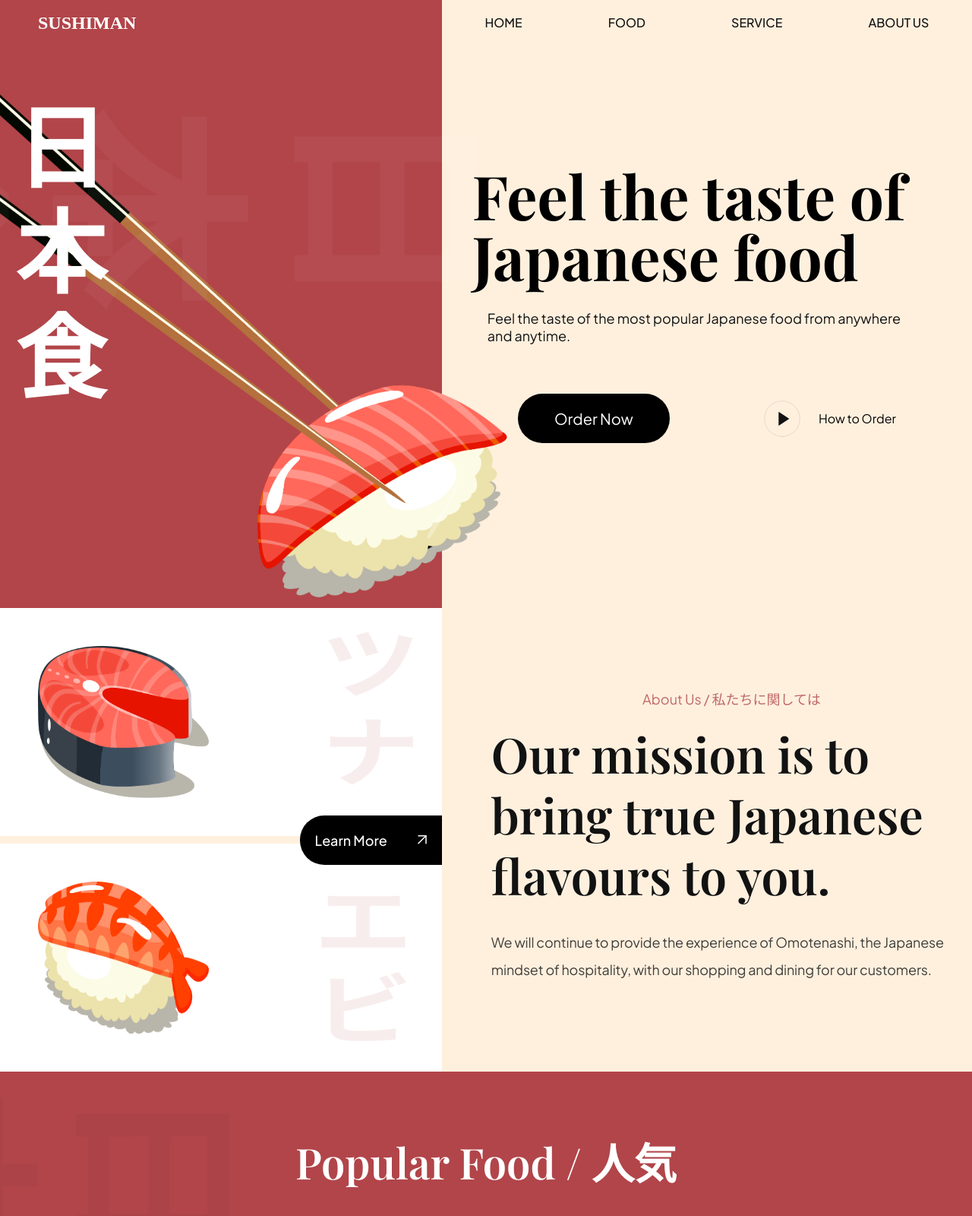
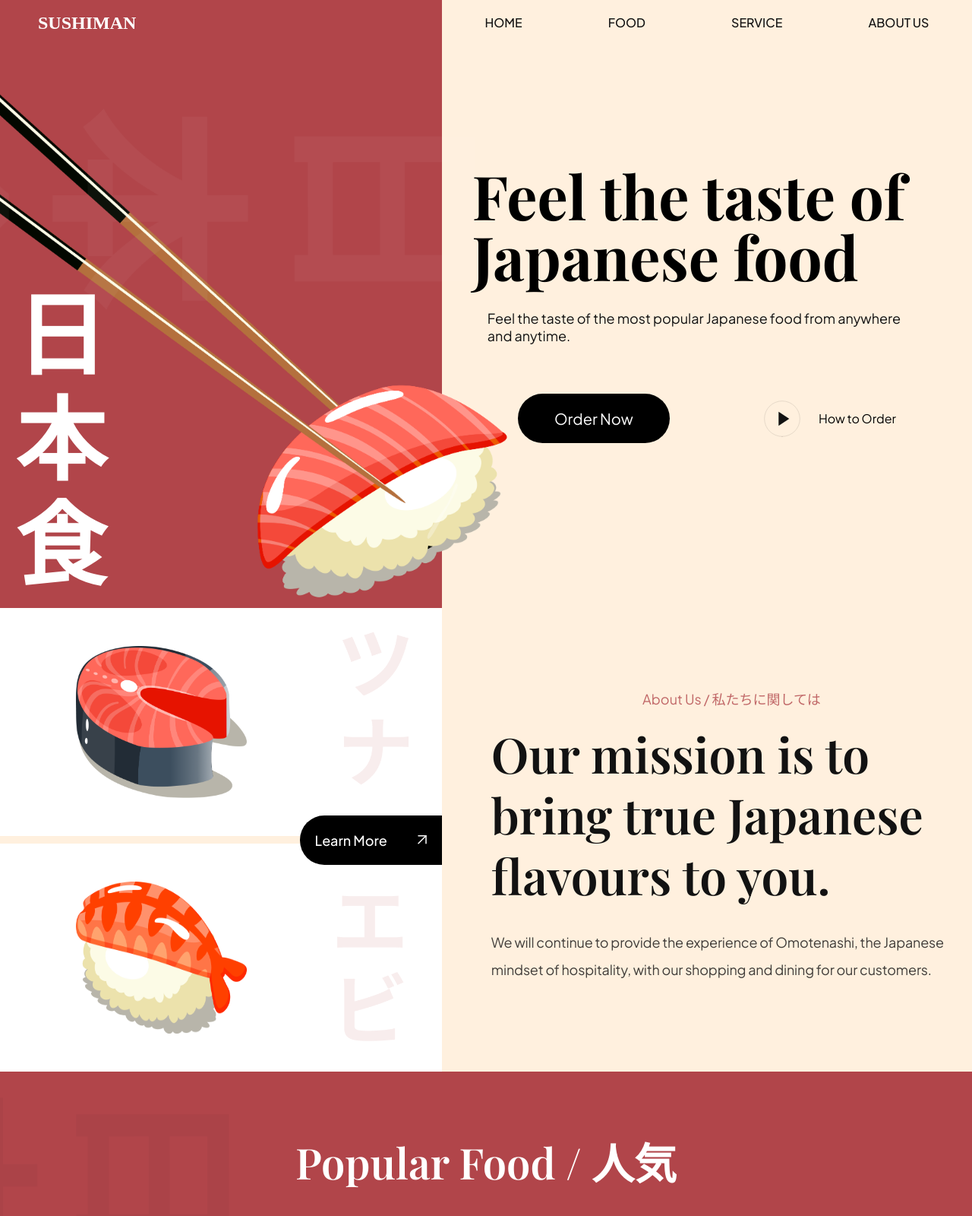
Before and after one commit to SanthaKudu47/shushi, a website built with Vite: page index.html in a window 1280 px wide. Shown: the top 1600 px of the page at 76% size. Built offline with nearby package versions, Linux system fonts and the light colour scheme.

Commit message:
refactor:added animations to section one

```diff
--- a/css/hero/hero.css
+++ b/css/hero/hero.css
@@ -30,11 +30,10 @@
     font-size: 60px;
     line-height: 85px;
     color: #fff;
+    bottom: 550px;
 }
 
-.hero__left--img h2 {
-    top: 100px;
-}
+
 
 .hero__right--buttons {
     margin-left: 5px;
@@ -192,23 +191,29 @@
 
     }
 
+    .hero__left--img {
+        position: relative;
+    }
+
     .hero__left--img img {
         margin-top: 40px;
         width: 120%;
         height: 100%;
         object-fit: contain;
 
+
+
     }
 
     .hero__left--img h2 {
         position: absolute;
-        bottom: 0;
-        padding: 20px;
+        color: #fff;
         font-family: var(--playfair-display);
         font-weight: 700;
         font-size: 120px;
         line-height: 138px;
-        color: #fff;
+        bottom: 0px;
+
     }
 
 
--- a/css/one/section-one.css
+++ b/css/one/section-one.css
@@ -2,6 +2,7 @@
     display: flex;
     flex-direction: column-reverse;
 }
+
 .section-one__left {
     display: flex;
     flex: 1;
@@ -10,6 +11,7 @@
     gap: 10px;
     justify-content: center;
 }
+
 .section-one__img {
     background-color: white;
     display: flex;
@@ -18,6 +20,7 @@
     align-items: center;
     padding: 50px;
 }
+
 .section-one__img img {
     height: 120px;
     width: 145px;
@@ -25,11 +28,13 @@
     object-fit: fill;
     z-index: 3
 }
+
 .section-one__img--overlay img {
     object-fit: contain;
     width: 100%;
     height: 100%;
 }
+
 .section-one__button {
     position: absolute;
     background-color: black;
@@ -53,6 +58,7 @@
     padding-left: 20px;
     padding-right: 20px;
 }
+
 .section-one__right {
     display: flex;
     flex: 1.2;
@@ -60,12 +66,14 @@
     padding-bottom: 25px;
     --paddingOfTextContent: 65px;
 }
+
 .section-one__right--content {
     display: flex;
     flex-direction: column;
     justify-content: center;
 
 }
+
 .section-one__right h2 {
     font-size: 18px;
     font-weight: 400;
@@ -74,6 +82,7 @@
     opacity: .8;
     text-align: center;
 }
+
 .section-one__right h1 {
     font-size: 45px;
     font-weight: 600;
@@ -120,30 +129,44 @@
         width: 100%;
         align-items: center;
         padding: 50px;
+
     }
 
-    .section-one__img img {
+    .section-one__img> :first-child {
         height: 200px;
         width: 225px;
         position: relative;
         object-fit: fill;
-        z-index: 3
+        z-index: 3;
+        transition: margin-left 1.0s, opacity 1s;
+
+    }
+
+    .animation-idle {
+        margin-left: -300px;
+        opacity: 0;
+    }
+
+    .animation-active {
+        margin-left: 50px;
+        opacity: 1;
+
     }
 
     .section-one__img--overlay {
         position: absolute;
-        left: 0px;
+        left: 100px;
         right: 0px;
         bottom: 0px;
         top: 0px;
-        width: 100%;
         z-index: 1;
+
 
     }
 
     .section-one__img--overlay img {
-       width: 100%;
-       height: 100%;
+        width: 100%;
+        height: 100%;
 
 
     }
@@ -188,6 +211,9 @@
         display: flex;
         flex-direction: column;
         justify-content: center;
+        position: relative;
+        transition: left 1s, opacity 1s;
+
 
     }
 
@@ -200,6 +226,16 @@
         padding-left: var(--paddingOfTextContent);
 
 
+    }
+
+    .content-idle {
+        left: 500px;
+        opacity: 0;
+    }
+
+    .content-animate {
+        left: 0px;
+        opacity: 1;
     }
 
     .section-one__right h1 {
--- a/index.html
+++ b/index.html
@@ -16,7 +16,7 @@
         <div class="mobile-header__container">
           <div class="mobile-header__logo">
             <h4>SUSHIMAN</h4>
-            <div  id="menu"><img src="./assets/menu.svg" alt="menu_icon" /></div>
+            <div id="menu"><img src="./assets/menu.svg" alt="menu_icon" /></div>
           </div>
         </div>
         <div id="drop-down" class="mobile-header__menu">
@@ -105,8 +105,13 @@
 
     <section class="section_one container" id="about-us">
       <div class="section-one__left">
-        <div class="section-one__img">
-          <img src="./assets/sushi-3.png" alt="sushi-3" />
+        <div class="section-one__img" id="section-one-image-one-container">
+          <img
+            src="./assets/sushi-3.png"
+            alt="sushi-3"
+            id="section-one-image-one"
+            class="animation-idle"
+          />
           <div class="section-one__img--overlay">
             <img src="./assets/about_bg1.png" alt="sushi-3-overlay" />
           </div>
@@ -117,16 +122,21 @@
           <img src="./assets/arrow-up-right.svg" alt="learn_more" />
         </div>
 
-        <div class="section-one__img">
-          <img src="./assets/sushi-2.png" alt="sushi-3" />
+        <div class="section-one__img" id="section-one-image-two-container">
+          <img
+            src="./assets/sushi-2.png"
+            alt="sushi-3"
+            id="section-one-image-two"
+            class="animation-idle"
+          />
           <div class="section-one__img--overlay">
             <img src="./assets/about_bg2.png" alt="sushi-3-overlay" />
           </div>
         </div>
       </div>
       <div class="section-one__right">
-        <div class="section-one__right--content">
-          <h2>About Us / 私たちに関しては</h2>
+        <div class="section-one__right--content content-idle" id="section-one-right-content">
+          <h2 id="section-one-right-title">About Us / 私たちに関しては</h2>
           <h1>Our mission is to bring true Japanese flavours to you.</h1>
           <p>
             We will continue to provide the experience of Omotenashi, the
--- a/js/animations.js
+++ b/js/animations.js
@@ -1,4 +1,9 @@
 let bannerAnimated = false;
+const sectionOneImagesAnimated = {
+  image1: false,
+  image2: false,
+};
+let sectionOneContentAnimated = false;
 
 function animateHeader() {
   const header = document.querySelector(".header__nav");
@@ -18,22 +23,48 @@ function animateHeader() {
 
 function animateHeaderBanner(scrollPosition = { y: 0, x: 0 }) {
   const banner = document.querySelector(".hero__right--banner");
-  const classes = banner.classList;
-  console.log(classes);
 
   if (banner) {
     if (window.innerHeight - scrollPosition.y === window.innerHeight) {
-      console.log("revert animation");
       bannerAnimated = false;
       banner.classList.remove("animate__active");
     } else {
-      if (bannerAnimated) {
-        console.log("already done");
-      } else {
+      if (!bannerAnimated) {
         bannerAnimated = true;
         banner.classList.add("animate__active");
-        console.log("play for once");
       }
+    }
+  }
+}
+
+function animateSectionOneImage(
+  imageElementId,
+  containerId,
+  indexName = "image1"
+) {
+  const container = document.getElementById(imageElementId);
+  const image = document.getElementById(containerId);
+
+  if (image && container) {
+    if (container.getBoundingClientRect().y <= window.innerHeight / 2) {
+      sectionOneImagesAnimated[indexName] = true;
+      image.classList.add("animation-active");
+    } else {
+      sectionOneImagesAnimated[indexName] = false;
+      image.classList.remove("animation-active");
+    }
+  }
+}
+
+function animateSectionOneTextContent() {
+  const container = document.getElementById("section-one-right-content");
+  if (container) {
+    if (container.getBoundingClientRect().y <= window.innerHeight / 2) {
+      sectionOneContentAnimated = true;
+      container.classList.add("content-animate");
+    } else {
+      sectionOneContentAnimated = false;
+      container.classList.remove("content-animate");
     }
   }
 }
@@ -57,6 +88,17 @@ class ScrollPositionDetector {
 
 function animateExecutor(scrollPosition = { y: 0, x: 0 }) {
   animateHeaderBanner(scrollPosition);
+  animateSectionOneImage(
+    "section-one-image-one-container",
+    "section-one-image-one",
+    "image1"
+  );
+  animateSectionOneImage(
+    "section-one-image-two-container",
+    "section-one-image-two",
+    "image2"
+  );
+  animateSectionOneTextContent();
 }
 
 ScrollPositionDetector.addScrollListener();
```
